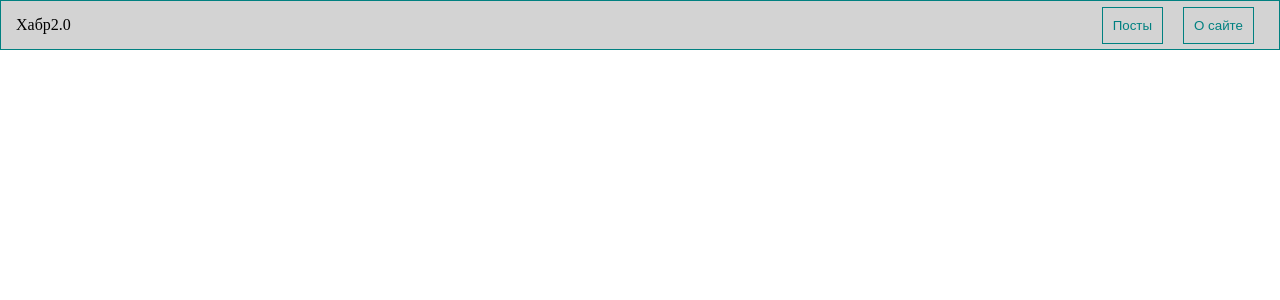
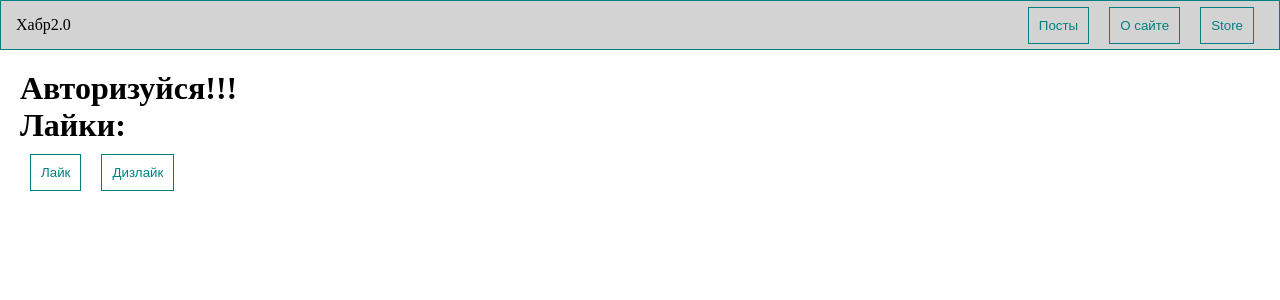
Before and after one commit to DanilMusikhin/HabrVue, a Vue app: page /store in a window 1280 px wide. Shown: the top 300 px of the page. Built offline with nearby package versions, Linux system fonts and the light colour scheme.

Commit message:
Пытаюсь реализовать общий стор

```diff
--- a/src/components/Navbar.vue
+++ b/src/components/Navbar.vue
@@ -9,6 +9,7 @@ import router from '@/router/router';
         <div class="navbar__btns">
             <my-button @click="router.push('/posts')">Посты</my-button>
             <my-button @click="router.push('/about')">О сайте</my-button>
+            <my-button @click="router.push('/store')">Store</my-button>
         </div>
     </div>
 </template>
--- a/src/main.js
+++ b/src/main.js
@@ -3,6 +3,7 @@ import App from './App'
 import components from "@/components/UI"
 import router from '@/router/router'
 import directives from './directives'
+import store from './store'
 
 const app = createApp(App);
 
@@ -14,4 +15,4 @@ directives.forEach(directive => {
     app.directive(directive.name, directive)
 })
 
-app.use(router).mount('#app')
+app.use(router).use(store).mount('#app')
--- /dev/null
+++ b/src/pages/PostsPageWithStore.vue
@@ -0,0 +1,13 @@
+<template>
+    <div>
+        <h1>{{ $store.state.isAuth ? "Авторизован": "Авторизуйся!!!" }}</h1>
+        <h1>Лайки: {{ $store.getters.doubleLikes }}</h1>
+        <div>
+            <my-button @click="$store.commit('incrementLikes')">Лайк</my-button>
+            <my-button @click="$store.commit('decrementLikes')">Дизлайк</my-button>
+        </div>
+    </div>
+</template>
+
+<script setup>
+</script>
--- a/src/router/router.js
+++ b/src/router/router.js
@@ -2,6 +2,7 @@ import About from "@/components/About.vue";
 import Main from "@/pages/Main.vue";
 import PostPage from "@/pages/PostPage.vue";
 import PostsPage from "@/pages/PostsPage.vue";
+import PostsPageWithStore from "@/pages/PostsPageWithStore.vue";
 import { createRouter, createWebHistory } from "vue-router";
 
 const routes = [
@@ -20,6 +21,10 @@ const routes = [
     {
         path: '/posts/:id',
         component: PostPage
+    },
+    {
+        path: '/store',
+        component: PostsPageWithStore
     }
 ]
 
--- /dev/null
+++ b/src/store/index.js
@@ -0,0 +1,7 @@
+import { createStore } from "vuex"
+
+export default createStore({
+    modules: {
+
+    }
+})
--- /dev/null
+++ b/src/store/postModule.js
@@ -0,0 +1,3 @@
+export const postModule = {
+
+}
```
